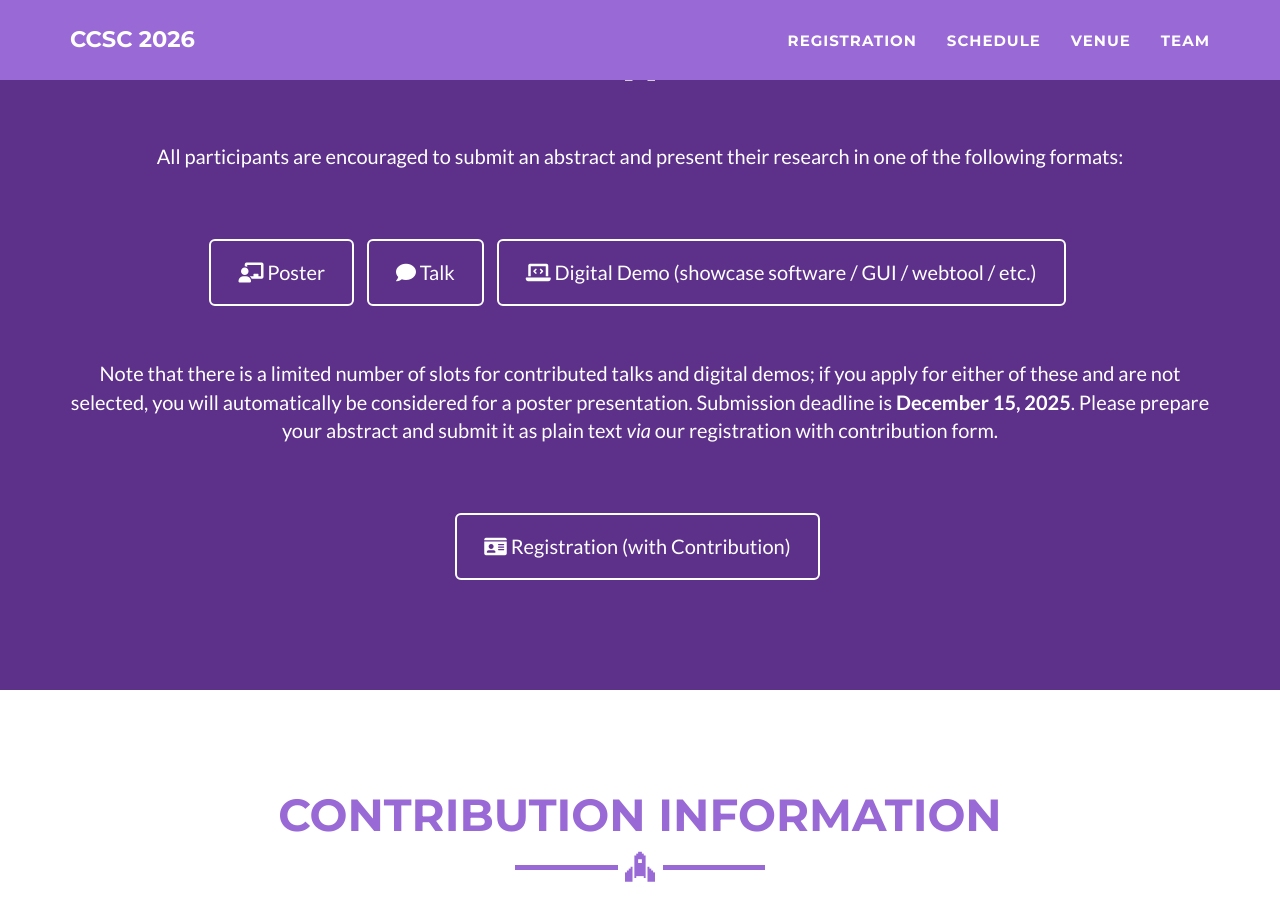
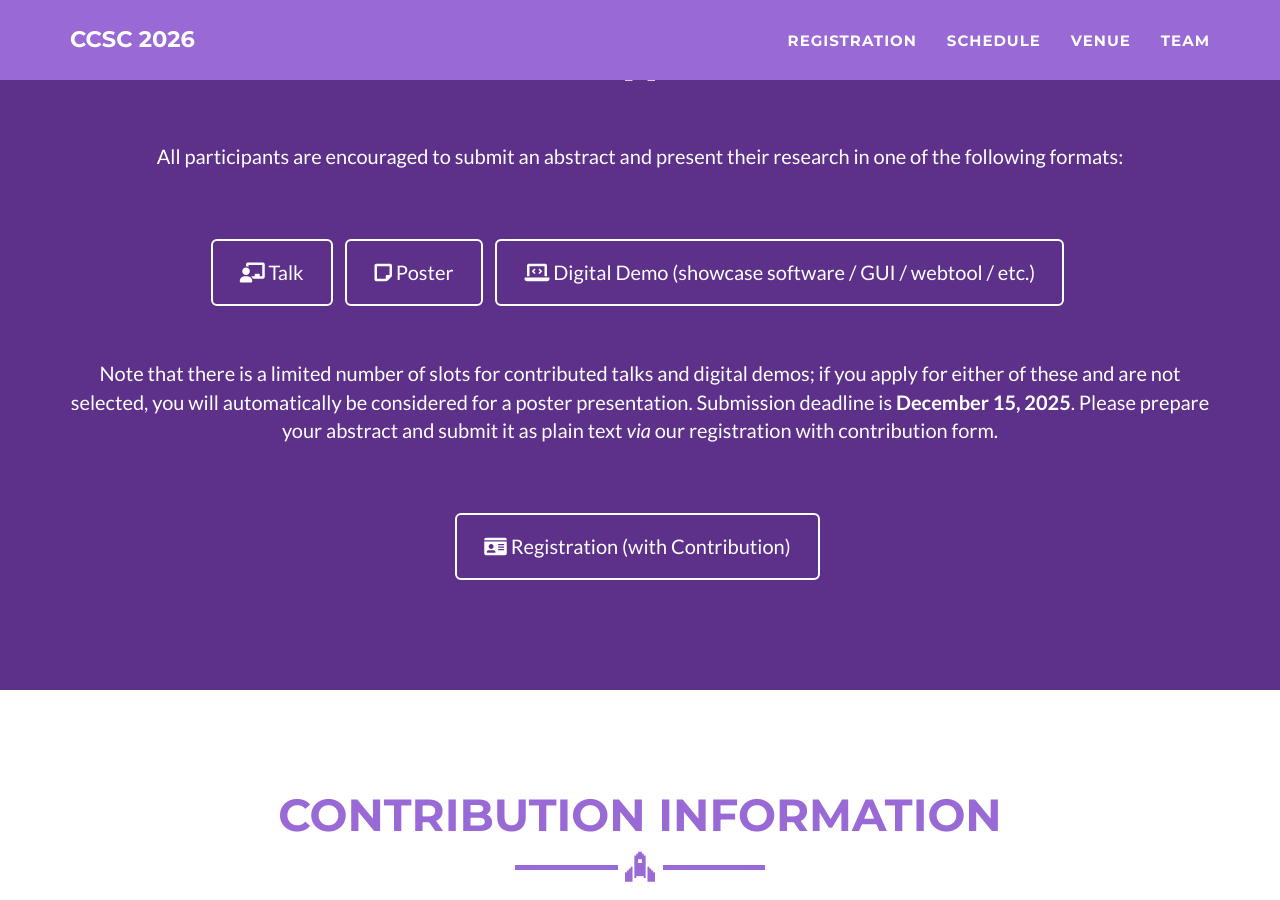
Before and after one commit to ccsc2026/ccsc2026.github.io, a Jekyll site: the page built from registration.html, in a window 1280 px wide and 900 px high, scrolled down 1139 px. Built offline with Jekyll 4.4.1, drawn with Linux system fonts in a browser that asks for light colours.

Commit message:
Update registration.html

```diff
--- a/registration.html
+++ b/registration.html
@@ -78,10 +78,10 @@ layout: page
         <br><br>
         <ul class="list-inline">
           <li>
-            <a class="btn btn-lg btn-outline" href="https://ccsc2026.github.io/registration-with-abstract/" target="_blank"><i class="fa-solid fa-chalkboard-user" style="color:#FFFFFF;"></i> Poster </a>
+            <a class="btn btn-lg btn-outline" href="https://ccsc2026.github.io/registration-with-abstract/" target="_blank"><i class="fa-solid fa-chalkboard-user" style="color:#FFFFFF;"></i> Talk </a>
           </li>
           <li>
-            <a class="btn btn-lg btn-outline" href="https://ccsc2026.github.io/registration-with-abstract/" target="_blank"><i class="fa-solid fa-comment" style="color:#FFFFFF;"></i> Talk </a>
+            <a class="btn btn-lg btn-outline" href="https://ccsc2026.github.io/registration-with-abstract/" target="_blank"><i class="fa-solid fa-note-sticky" style="color:#FFFFFF;"></i> Poster </a>
           </li>
           <li>
             <a class="btn btn-lg btn-outline" href="https://ccsc2026.github.io/registration-with-abstract/" target="_blank"><i class="fa-solid fa-laptop-code" style="color:#FFFFFF;"></i> Digital Demo (showcase software / GUI / webtool / etc.)</a>
```
